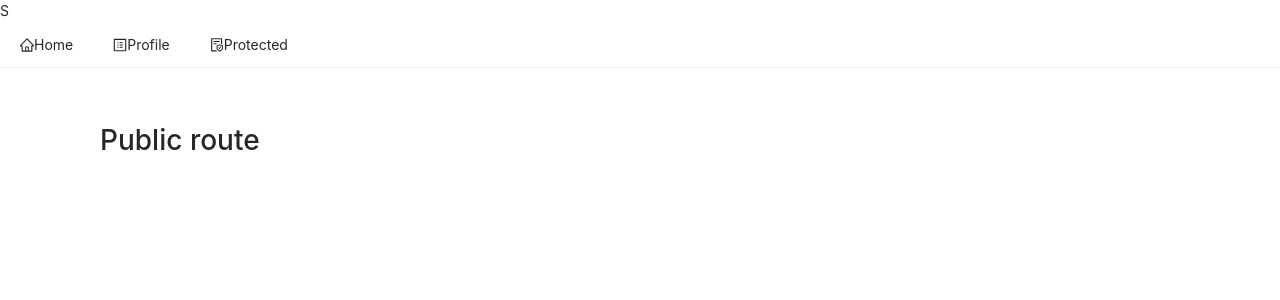
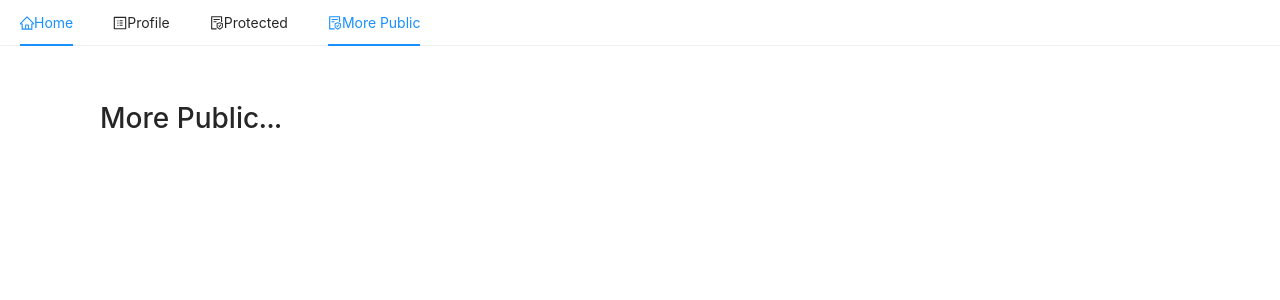
Before and after one commit to JWaldburger/basic-authentication, a React (Create React App) app: page /#/morepublic in a window 1280 px wide. Shown: the top 300 px of the page. Built offline with nearby package versions, Linux system fonts and the light colour scheme; no server answers; what @aws-amplify/ui-react, aws-amplify would draw is missing.

Commit message:
Added MorePublic component

```diff
--- a/src/More-Public.js
+++ b/src/MorePublic.js
@@ -1,7 +1,7 @@
 import React from 'react';
 import Container from './Container';
 
-const morePublic = () => {
+const MorePublic = () => {
   return (
     <Container>
       <h1>
@@ -11,4 +11,4 @@ const morePublic = () => {
   );
 }
 
-export default Public;
+export default MorePublic;
--- a/src/Nav.js
+++ b/src/Nav.js
@@ -45,6 +45,18 @@ const Nav = ({ current }) => {
                         </Link>
                     </Menu.Item>
 
+             <Menu.Item
+                        key='morepublic'
+                    >
+                        <Link
+                            to='/morepublic'
+                        >
+                        <FileProtectOutlined />
+                        More Public
+                        </Link>
+                    </Menu.Item>
+
+
                 </Menu>
         </div>
     );
--- a/src/Router.js
+++ b/src/Router.js
@@ -15,7 +15,7 @@ import Nav from './Nav';
 import Public from './Public';
 import Profile from './Profile'
 import Protected from './Protected'
-
+import MorePublic from './MorePublic';
   const Router = () => {
 
     const [current, setCurrent] = useState('home');
@@ -39,7 +39,7 @@ const setRoute = () => {
 };
 
 return (
-  <HashRouter>S
+  <HashRouter>
     <Nav
       current={current}
     />
@@ -61,8 +61,11 @@ return (
         />
 
         <Route
-        component={Public}
+        exact path="/morepublic"
+        component={MorePublic}
         />
+
+
     </Switch>
   </HashRouter>
   );
```
